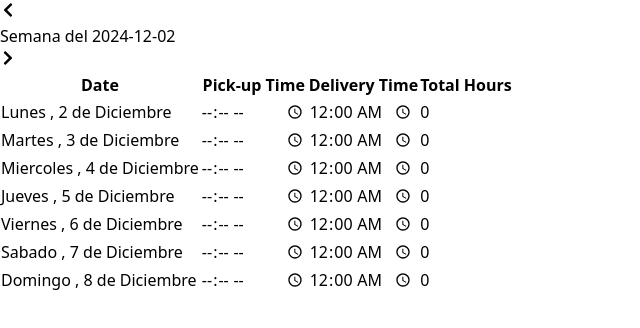
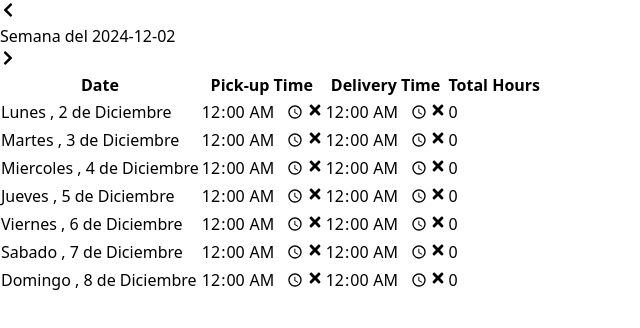
Before and after one commit to anavarro81/TimeTracker, a React (Vite) app: page / in a window 1280 px wide. Shown: the top 328 px of the page, without its empty margins (0-640 px from the left). Built offline with nearby package versions, Linux system fonts and the light colour scheme.

Commit message:
fix: Incluir el aspa y que borre el contenido de la celda.
Incluir el aspa y que borre el contenido de la celda.

```diff
--- a/src/TrackerTable.jsx
+++ b/src/TrackerTable.jsx
@@ -19,6 +19,9 @@ const TrackerTable = () => {
 
   const setPickUpTime = (e, index) => {
 
+
+
+
     const updatedTimeTable = [...timeTable]
 
     const currentEntry = updatedTimeTable.find((day) => day.day === currentWeek[index])
@@ -34,35 +37,35 @@ const TrackerTable = () => {
         }
 
       }
+      else {
+        setTimeTable(updatedTimeTable)
+      }
 
   }
 
   const setDeliveryTime = (e, index) => {
 
-    console.log('>> setDeliveryTime')
-
     // Se crea una copia del array de timeTable
     const updatedTimeTable = [...timeTable]
-
     const exist = updatedTimeTable.find((day) => day.day === currentWeek[index])
 
     exist.deliveryTime = e.target.value
 
-    console.log('exist.pickUpTime > ', exist.pickUpTime)
-    console.log('exist.deliveryTime > ', exist.deliveryTime)
+    if (exist.pickUpTime > "00:00" && exist.deliveryTime > "00:00") {
 
-    if (exist.pickUpTime > "00:00" && exist.deliveryTime > "00:00") {
       const totalhours = calculateDuration(exist.pickUpTime, exist.deliveryTime)
 
       // Si la diferencia de horas es mayor a 0, se actualiza la tabla
-      if (totalhours > 0) {
+      if (totalhours > "00:00") {
         exist.totalHours = totalhours
-        setTimeTable(updatedTimeTable)
       }
 
-      console.log('timetable actualizado: ', timeTable);
+      setTimeTable(updatedTimeTable)
+
+
 
     }
+
   }
 
 
@@ -83,6 +86,7 @@ const TrackerTable = () => {
       console.log('Entro en el if');
 
       exist.deliveryTime = "00:00"
+      exist.totalHours = "00:00"
       console.log('exist.deliveryTime > ', exist.deliveryTime);
 
 
@@ -92,13 +96,26 @@ const TrackerTable = () => {
 
   }
 
+  const clearInput = (index, property) => {
+
+    console.log('clearInput > ', index, property);
+
+
+    const updateTimeTable = [...timeTable]
+    updateTimeTable[index][property] = "00:00"
+
+
+
+
+    setTimeTable(updateTimeTable)
+
+  }
+
 
 
   const getData = (date) => {
 
     const currentWeek = getCurrentWeek(date)
-
-    console.log('>> currentWeek', currentWeek);
 
 
     // Cargo la tabla solo la primera vez
@@ -108,18 +125,9 @@ const TrackerTable = () => {
       for (let i = 0; i < currentWeek.length; i++) {
         newTimeTable.push({day: currentWeek[i], pickupTime: "00:00", deliveryTime: "00:00", totalHours: 0})
       }
-      console.log('>> newTimeTable', newTimeTable);
       setTimeTable(newTimeTable)
 
-
     }
-
-
-
-
-
-
-
 
     return currentWeek
   }
@@ -204,40 +212,66 @@ const TrackerTable = () => {
 
       <div>
         <table className='w-full mt-3 border-collapse border'>
+        <thead>
           <tr>
               <th>  Date </th>
               <th>  Pick-up Time	 </th>
               <th>  Delivery Time		 </th>
               <th>  Total Hours		 </th>
           </tr>
-
-
+          </thead>
+          <tbody>
             {
               timeTable.map((day, index) => {
                 return (
                   <tr>
                     <td key={index}> {daysOfWeek[day.day.getDay()]} , {day.day.getDate()} de {months[day.day.getMonth()]} </td>
-                    <td>
-                      <input type='time'
-                        className='border w-full'
-                        onChange={(e) => setPickUpTime(e, index)}/>
+                    {/* Hora de regcogida */}
+                    <td className="border border-gray-300 p-2">
+                      <div className='flex items-center'>
+                        <input type='time'
+                          className='border w-full'
+                          onChange={(e) => setPickUpTime(e, index)}
+                          value={timeTable[index]?.pickUpTime || "00:00"}
+                        />
+                        <button className='ml-2 text-red-500 hover:text-red-700'
+                          onClick={() => clearInput(index, 'pickUpTime')}
+                        >
+                          <FaTimes/>
+                        </button>
+                      </div>
                     </td>
-                    <td>
+
+                    {/* Hora de entrega */}
+                    <td className="border border-gray-300 p-2">
+                    <div className='flex items-center'>
                       <input type='time'
                         className='border w-full'
                         onChange={(e) => setDeliveryTime(e, index)}
                         onBlur={(e) => onBlurDeliveryTime(e, index)}
                         value={timeTable[index]?.deliveryTime || "00:00"}
                         />
+                        <button className='ml-2 text-red-500 hover:text-red-700'
+                          onClick={() => clearInput(index, 'deliveryTime')}
+                        >
+                          <FaTimes/>
+                        </button>
+
+                      </div>
+
                     </td>
+
+
+
                     <td>  {day.totalHours} </td>
 
                   </tr>
 
                 )
               })
+
             }
-
+         </tbody>
         </table>
       </div>
 
```
Also changed, not shown: src/utils/dates.js (+1 -6 lines).
